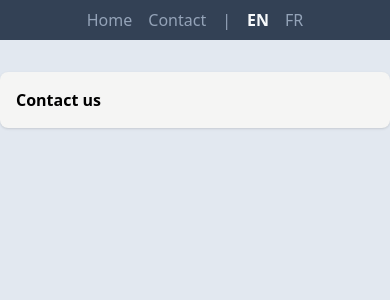
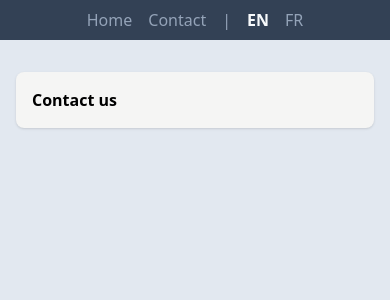
Before and after one commit to Shhu/test-nuxt-i18n, a Nuxt app: page /contact in a window 390 px wide. Shown: the top 300 px of the page. Built offline with nearby package versions, Linux system fonts and the light colour scheme.

Commit message:
ui: space around

```diff
--- a/app/pages/contact.vue
+++ b/app/pages/contact.vue
@@ -1,5 +1,5 @@
 <template>
-  <div class="max-w-5xl mx-auto bg-stone-100 rounded-lg my-8 p-4 font-semibold shadow">
+  <div class="max-w-5xl mx-4 lg:mx-auto bg-stone-100 rounded-lg my-8 p-4 font-semibold shadow">
     <h1>{{ $t('Contact us') }}</h1>
   </div>
 </template>
--- a/app/pages/index.vue
+++ b/app/pages/index.vue
@@ -1,5 +1,5 @@
 <template>
-  <div class="max-w-5xl mx-auto bg-stone-100 rounded-lg my-8 p-4 font-semibold shadow">
+  <div class="max-w-5xl mx-4 lg:mx-auto bg-stone-100 rounded-lg my-8 p-4 font-semibold shadow">
     <h1>{{ $t('Welcome') }}</h1>
   </div>
 </template>
```
